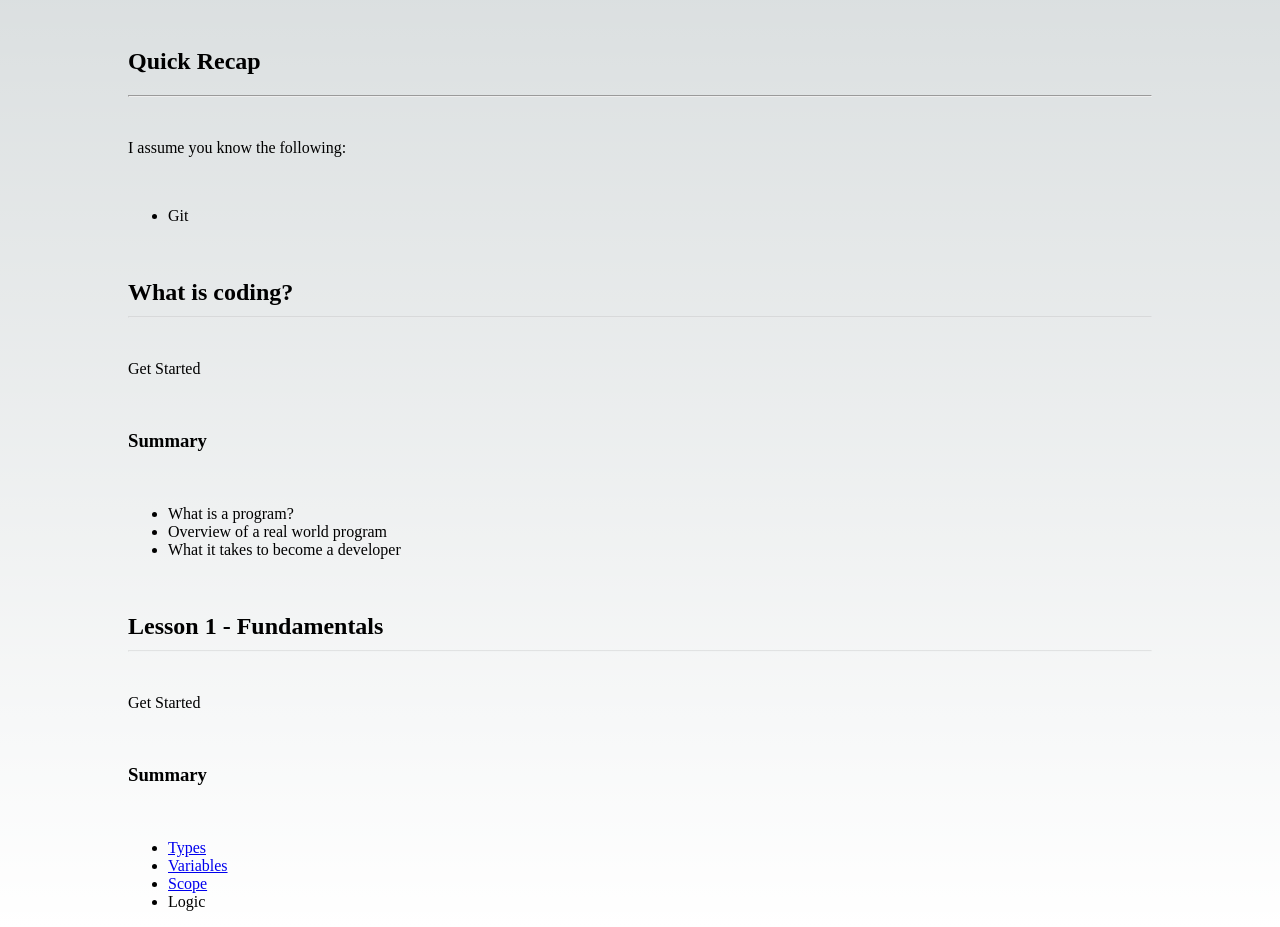
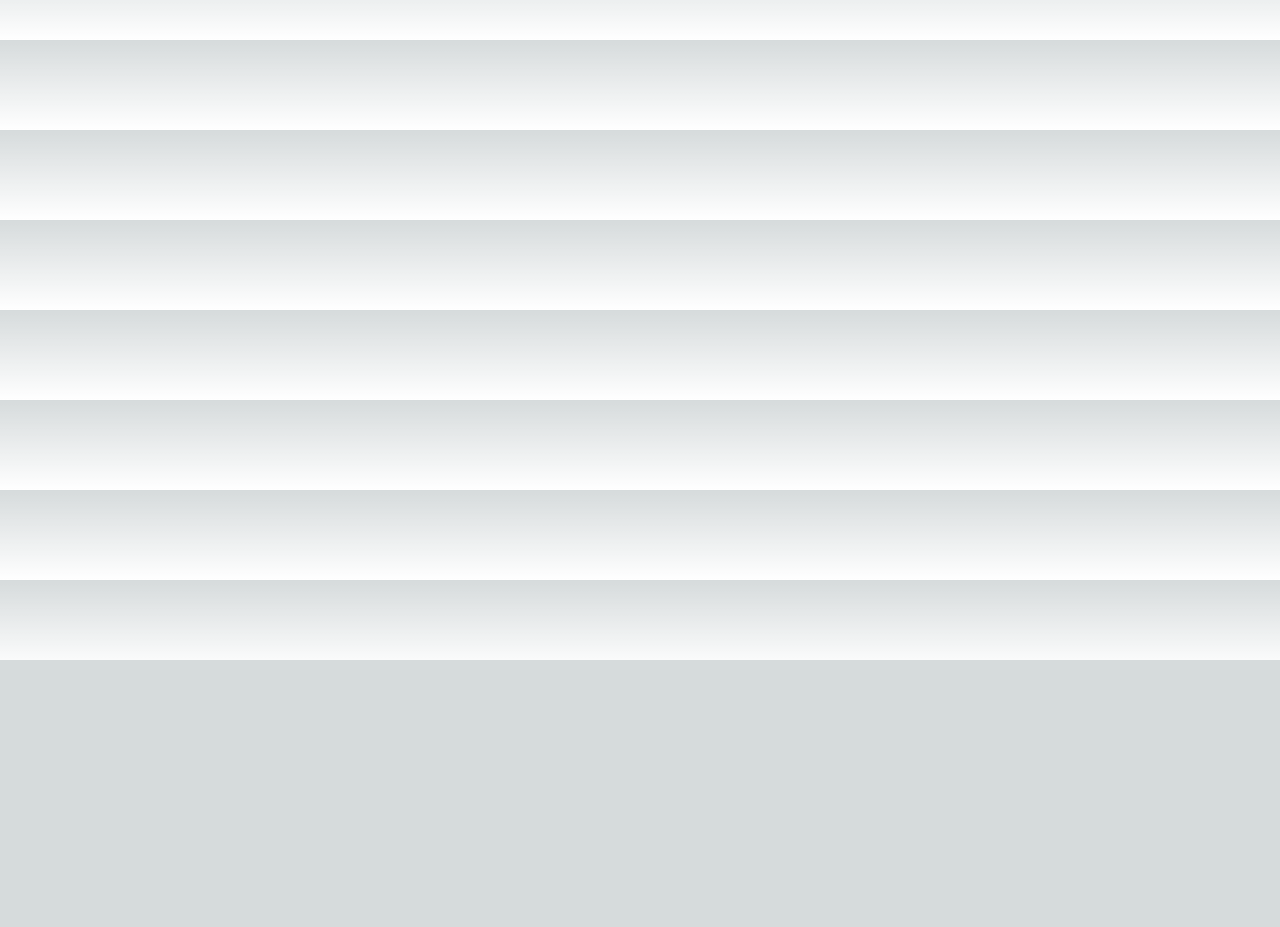
Before and after one commit to JustinGuedes/learn-coding, a Next.js app in the folder web/: page / in a window 1280 px wide. Shown: the part 140-1067 px from the top of the page. After the commit the page ends 800 px from the top, so only its background shows below. Built offline with nearby package versions, Linux system fonts and the light colour scheme.

Commit message:
Remove all content from home page

```diff
--- a/web/src/pages/index.tsx
+++ b/web/src/pages/index.tsx
@@ -1,59 +1,10 @@
 import Heading1 from "@component/components/Heading1";
-import Heading2 from "@component/components/Heading2";
-import Link from "next/link";
 import { ReactElement } from "react";
 
 export default function Home(): ReactElement {
   return (
     <div>
       <Heading1>Learning Code</Heading1>
-      <p>
-        Learn to code in Swift and any other language. This will constantly be
-        updated and acts as a repository for my source material. Lessons will be
-        added constantly as I continue teaching some learners.
-      </p>
-      <br />
-      <Heading2>Quick Recap</Heading2>
-      <br />
-      <p>I assume you know the following:</p>
-      <br />
-      <div>
-        <ul>
-          <li>Git</li>
-        </ul>
-      </div>
-
-      <br />
-      <h2>What is coding?</h2>
-      <hr className="ruling-lines" />
-      <br />
-      <p>Get Started</p>
-      <br />
-      <h3>Summary</h3>
-      <br />
-      <div>
-        <ul>
-          <li>What is a program?</li>
-          <li>Overview of a real world program</li>
-          <li>What it takes to become a developer</li>
-        </ul>
-      </div>
-      <br />
-      <h2>Lesson 1 - Fundamentals</h2>
-      <hr className="ruling-lines" />
-      <br />
-      <p>Get Started</p>
-      <br />
-      <h3>Summary</h3>
-      <br />
-      <div>
-        <ul>
-          <li><Link href="/lesson1/types">Types</Link></li>
-          <li><Link href="/lesson1/variables">Variables</Link></li>
-          <li><Link href="/lesson1/scope">Scope</Link></li>
-          <li>Logic</li>
-        </ul>
-      </div>
     </div>
   );
 }
```
